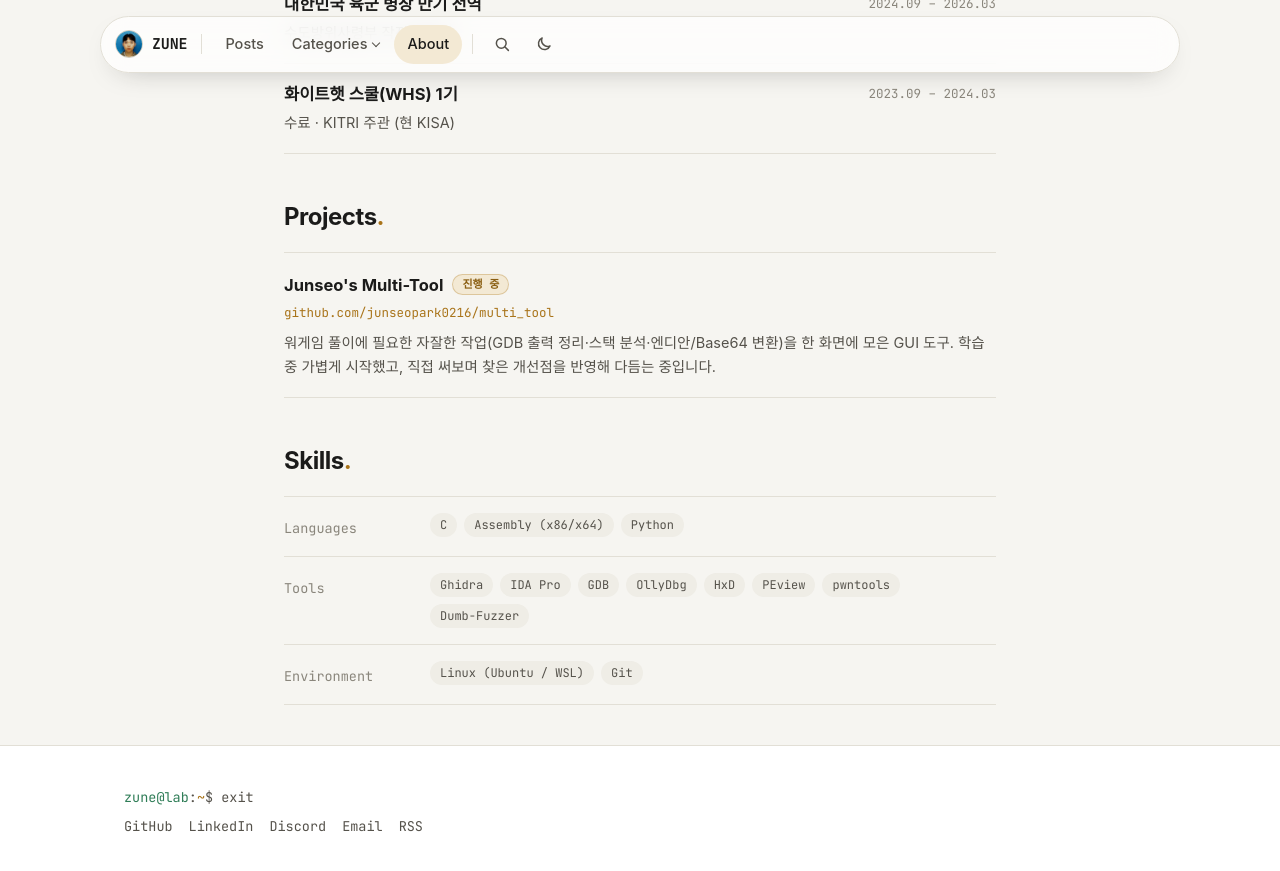
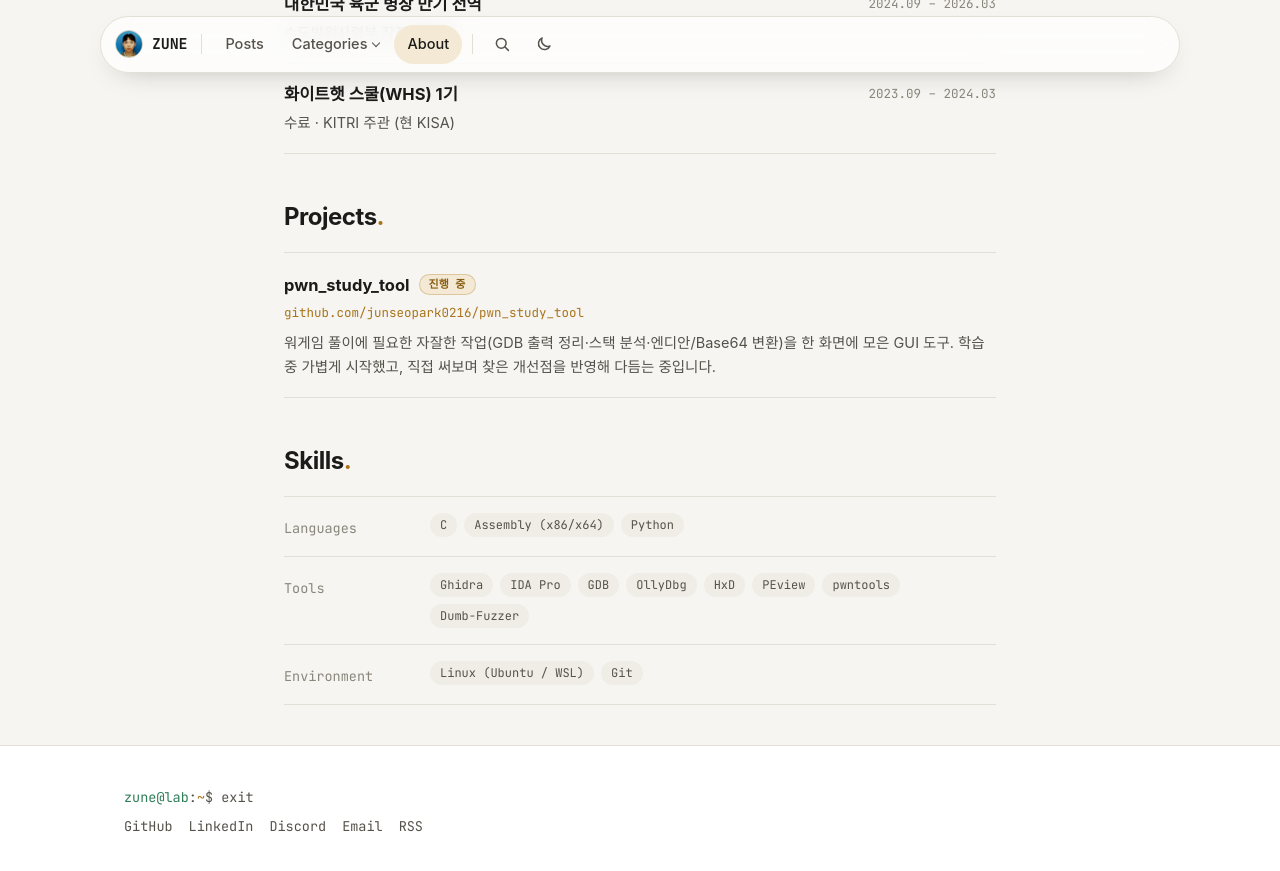
Before and after one commit to junseopark0216/junseopark0216.github.io, a Jekyll site: the page built from about.html, in a window 1280 px wide and 900 px high, scrolled down 925 px. Shown: the top 871 px of the window. Built offline with Jekyll 4.4.1, drawn with Linux system fonts in a browser that asks for light colours; some web fonts are replaced.

Commit message:
Rename project to pwn_study_tool

```diff
--- a/_data/profile.yml
+++ b/_data/profile.yml
@@ -50,8 +50,8 @@ awards: []
 education: []
 
 projects:
-  - name: Junseo's Multi-Tool
-    url: https://github.com/junseopark0216/multi_tool
+  - name: pwn_study_tool
+    url: https://github.com/junseopark0216/pwn_study_tool
     status: 진행 중      # 비워 두면 배지가 숨겨집니다.
     detail: >-
       워게임 풀이에 필요한 자잘한 작업(GDB 출력 정리·스택 분석·엔디안/Base64 변환)을
```
